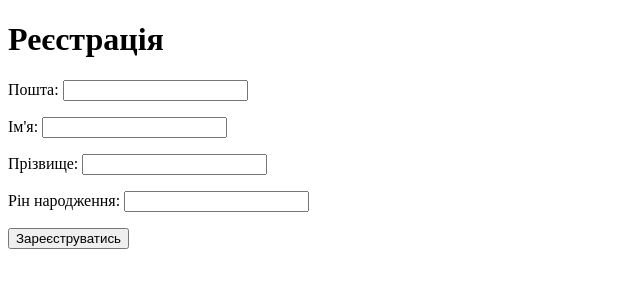
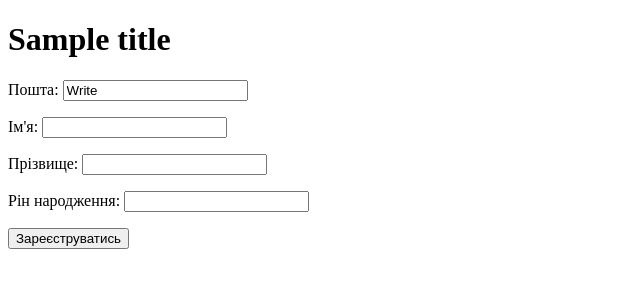
Before and after one commit to melnyk-anton/FlaskTest, a Flask app: template templates/register.html in a window 1280 px wide. Shown: the top 300 px of the page, without its empty margins (0-640 px from the left). Run offline with Flask 3, Linux system fonts and the light colour scheme; the template is opened without the code that fills it: most values are stand-ins (such as "Sample title", 1, 10 or a date in 2020); some libraries are stand-ins or nearby versions.

Commit message:
коміт

```diff
--- a/templates/register.html
+++ b/templates/register.html
@@ -7,9 +7,9 @@
     <title>Document</title>
 </head>
 <body>
-    <h1>Реєстрація</h1>
+    <h1>{{title}}</h1>
     <form action="/api/register" method = "post" class="form-contact">
-        <p> <label>Пошта:</label> <input type = "text" name = "email" value = "" required /> </p>
+        <p> <label>Пошта:</label> <input type = "text" name = "email" value = "Write" required /> </p>
         <p> <label>Ім'я:</label> <input type = "text" name = "name" value = "" required /> </p>
         <p> <label>Прізвище:</label> <input type = "text" name = "surname" value = "" required /> </p>
         <p> <label>Рін народження:</label> <input type = "text" name = "year" value = "" required /> </p>
```
Also changed, not shown: practic_for_bobo.py (+6 -2 lines).
